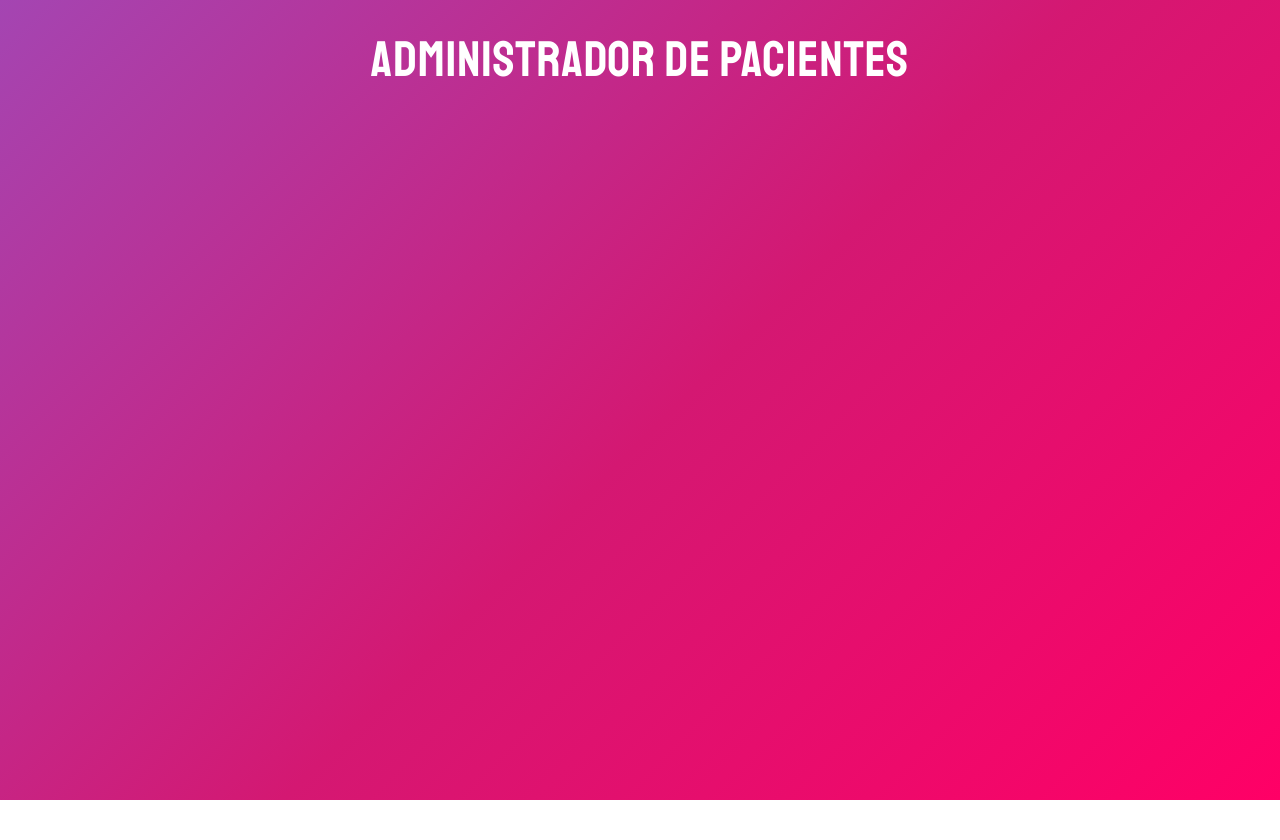
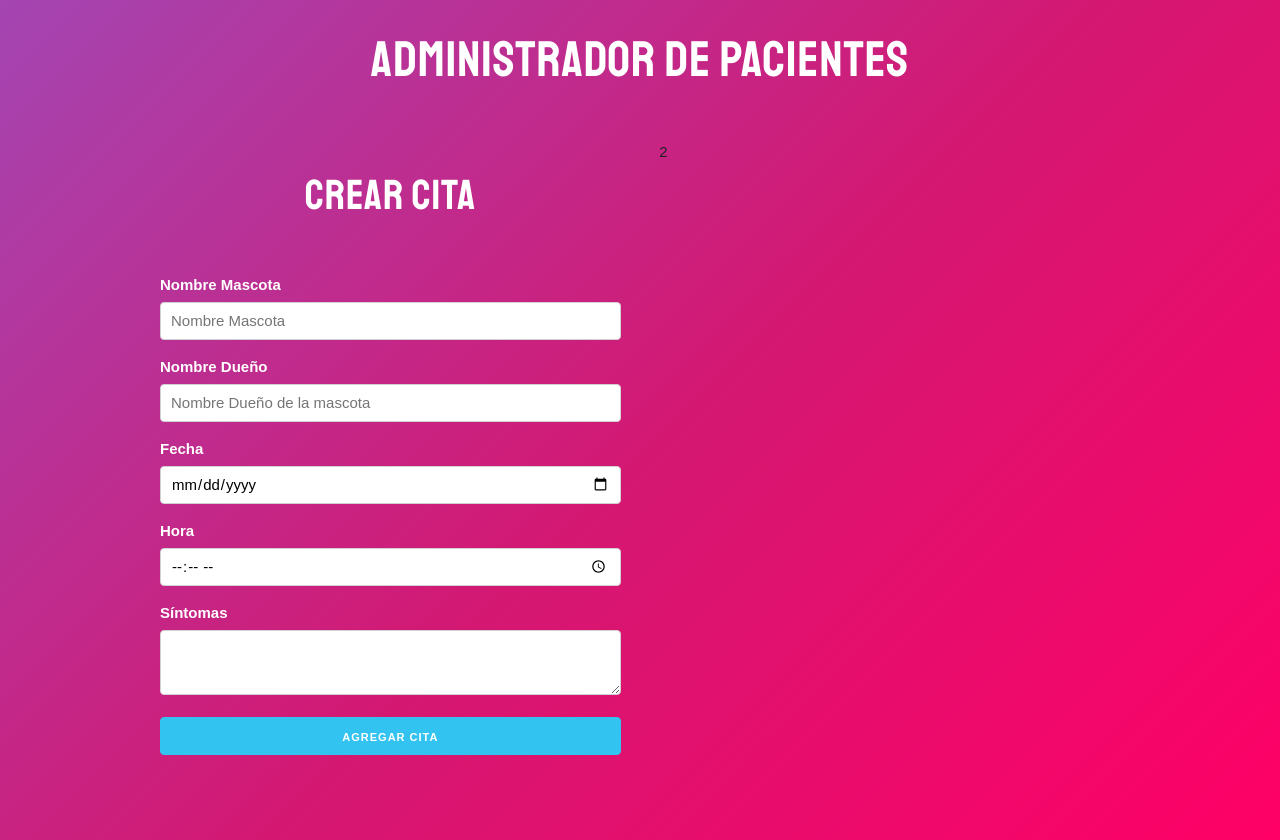
Before and after one commit to DecoyTNT/Administrador-de-pacientes, a React (Create React App) app: page / in a window 1280 px wide. Before the commit the page ends 800 px from the top, so only its background shows below. Built offline with nearby package versions, Linux system fonts and the light colour scheme.

Commit message:
Creando el formulario

```diff
--- a/src/App.js
+++ b/src/App.js
@@ -1,7 +1,21 @@
-import React from 'react';
+import React, { Fragment } from "react";
+import Formulario from "./components/Formulario";
 
 function App() {
-    return <h1>Administrador de pacientes</h1>;
+  return (
+    <Fragment>
+      <h1>Administrador de pacientes</h1>
+
+      <div className="container">
+        <div className="row">
+          <div className="one-half column">
+            <Formulario />
+          </div>
+          <div className="one-half column">2</div>
+        </div>
+      </div>
+    </Fragment>
+  );
 }
 
 export default App;
--- /dev/null
+++ b/src/components/Formulario.js
@@ -0,0 +1,28 @@
+import React, { Fragment } from 'react';
+
+const Formulario = () => {
+    return (
+        <Fragment>
+            <h2>Crear Cita</h2>
+
+            <form>
+                <label>Nombre Mascota</label>
+                <input type="text" name="mascota" className="u-full-width" placeholder="Nombre Mascota" />
+                <label>Nombre Dueño</label>
+                <input type="text" name="propietario" className="u-full-width" placeholder="Nombre Dueño de la mascota" />
+                <label>Fecha</label>
+                <input type="date" name="fecha" className="u-full-width" />
+                <label>Hora</label>
+                <input type="time" name="hora" className="u-full-width" />
+                <label>Síntomas</label>
+                <textarea className="u-full-width" name="sintomas"></textarea>
+
+                <button type="submit" className="u-full-width button-primary">
+                    Agregar Cita
+                </button>
+            </form>
+        </Fragment>
+    );
+};
+
+export default Formulario;
```
Also changed, not shown: package.json (+8 -0 lines), 1 other file (tests, documents, lock files or other folders).
